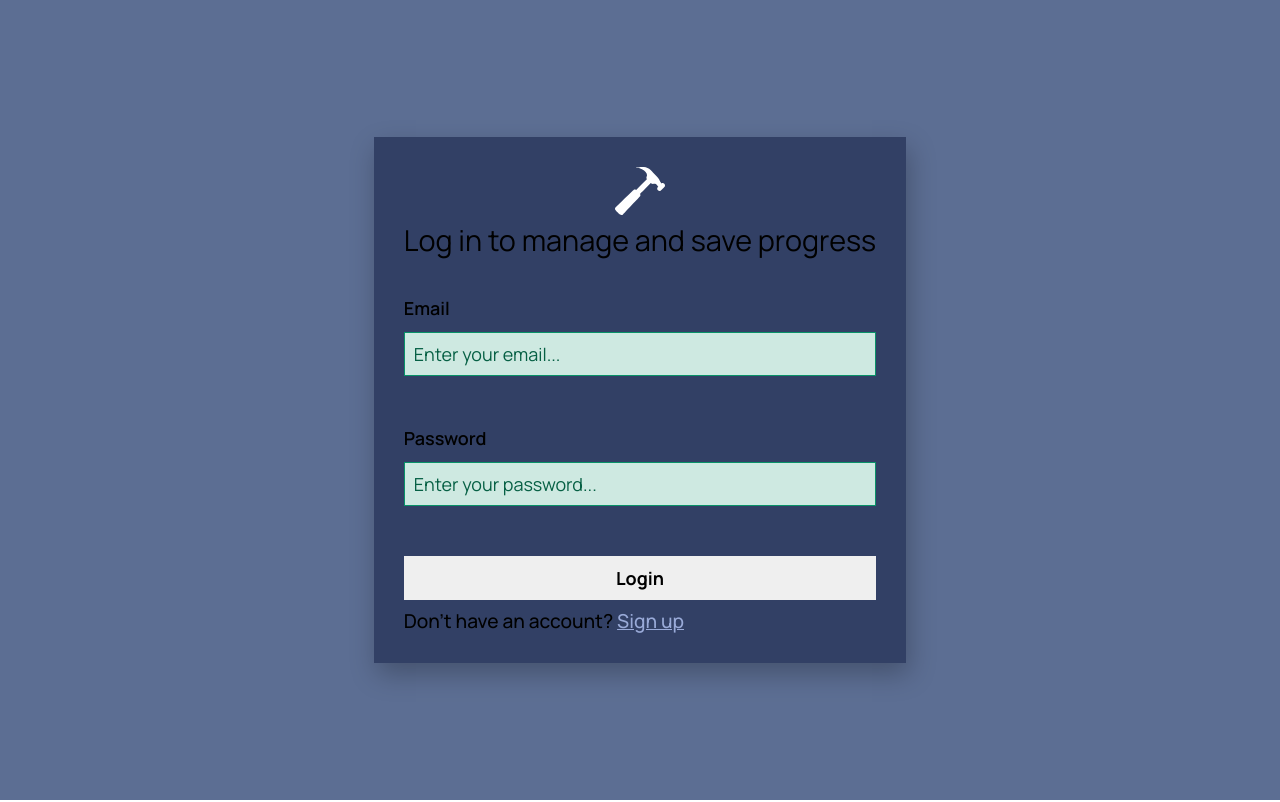
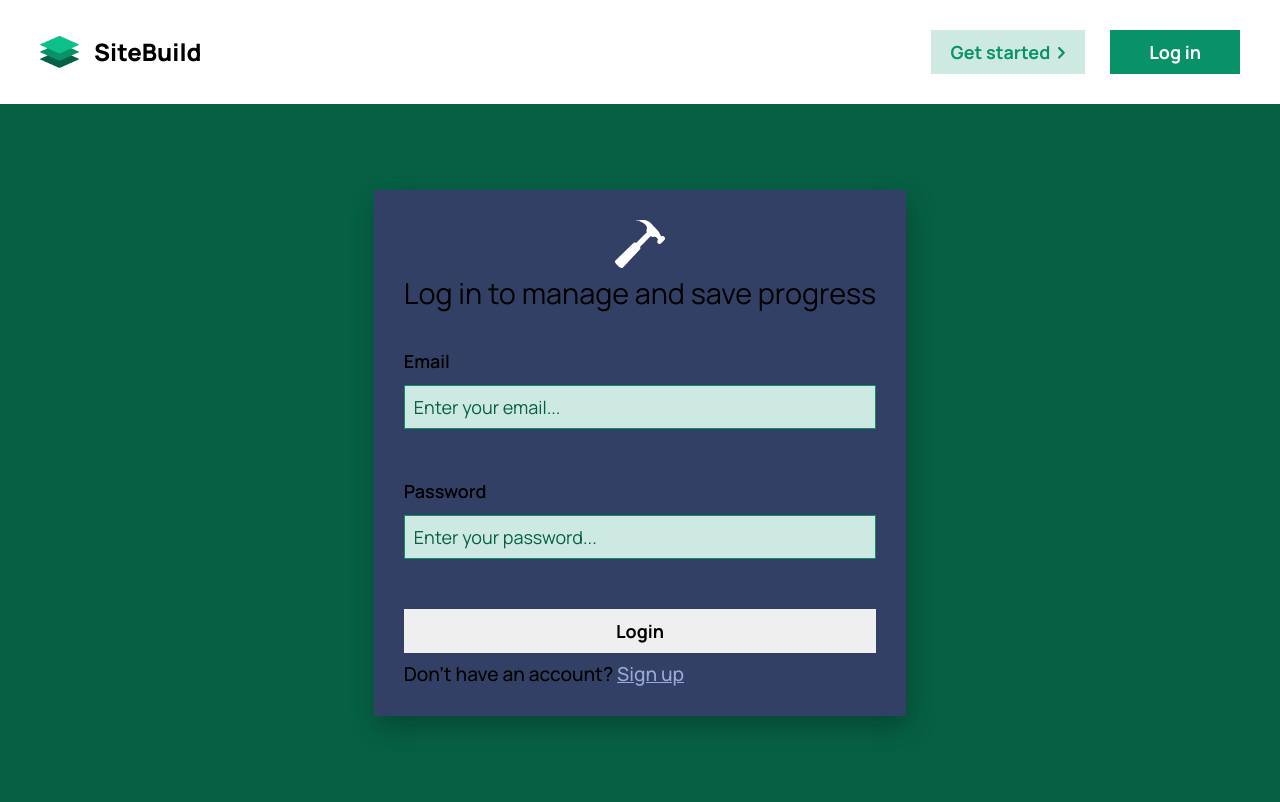
Before and after one commit to NinjaInShade/site-build, a React (Create React App) app in the folder client/: page /authenticate/login in a window 1280 px wide. Built offline with nearby package versions, Linux system fonts and the light colour scheme.

Commit message:
Refactored authenticate UI

```diff
--- a/client/src/css/Authenticate.css
+++ b/client/src/css/Authenticate.css
@@ -1,9 +1,14 @@
 .authenticate {
-  min-height: 100vh;
   display: flex;
   justify-content: center;
   align-items: center;
-  padding: 30px;
-  background: #5c6e93;
-  max-width: none !important;
+  background: var(--primary-dark);
+  min-height: calc(100vh - 102px);
+  padding: 50px 30px;
 }
+
+@media (max-width: 550px) {
+  .authenticate {
+    min-height: calc(100vh - 110px);
+  }
+}
--- a/client/src/pages/Authenticate.js
+++ b/client/src/pages/Authenticate.js
@@ -1,16 +1,11 @@
 // Libraries
 import React, { useState } from 'react';
 import { Redirect } from 'react-router-dom';
+import { useAuth } from '../other/AuthContext';
+import Navbar from '../components/layout/Navbar';
 import axios from 'axios';
-
-// CSS
+import AuthForm from '../components/layout/AuthForm';
 import '.././css/Authenticate.css';
-
-// Context
-import { useAuth } from '../other/AuthContext';
-
-// Components
-import AuthForm from '../components/layout/AuthForm';
 
 // ON SINGUP, if signupData is empty/incomplete for some reason, give error msg saying to go back to "/#start" and fill form
 
@@ -83,8 +78,11 @@ export default function Authenticate({ signupData }) {
   }
 
   return (
-    <section className='authenticate'>
-      <AuthForm signup={create_user} login={login_user} auth_errors={errors} signupData={signupData} />
-    </section>
+    <>
+      <Navbar />
+      <section className='authenticate'>
+        <AuthForm signup={create_user} login={login_user} auth_errors={errors} signupData={signupData} />
+      </section>
+    </>
   );
 }
```
Also changed, not shown: 1 other file (tests, documents, lock files or other folders).
